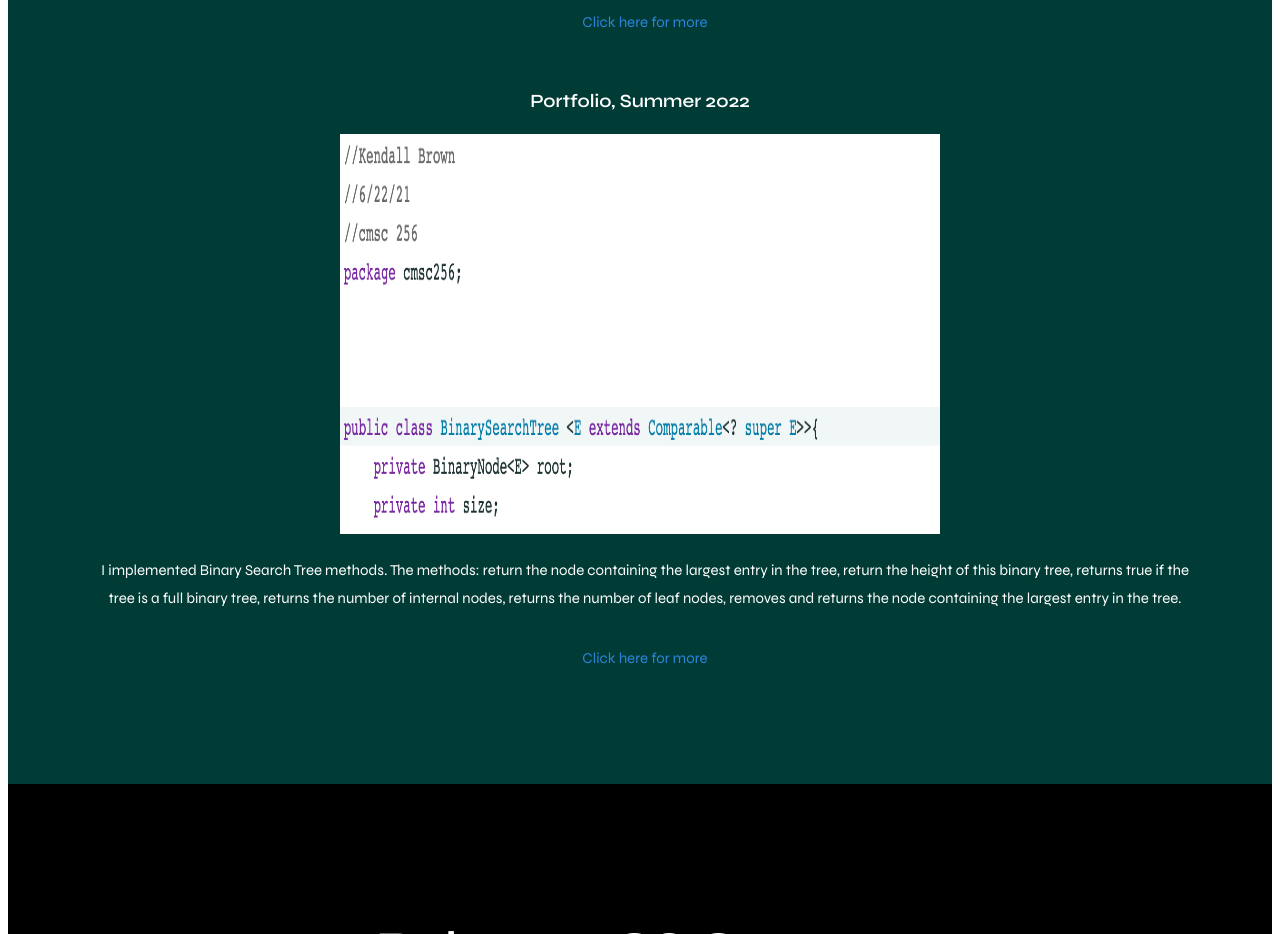
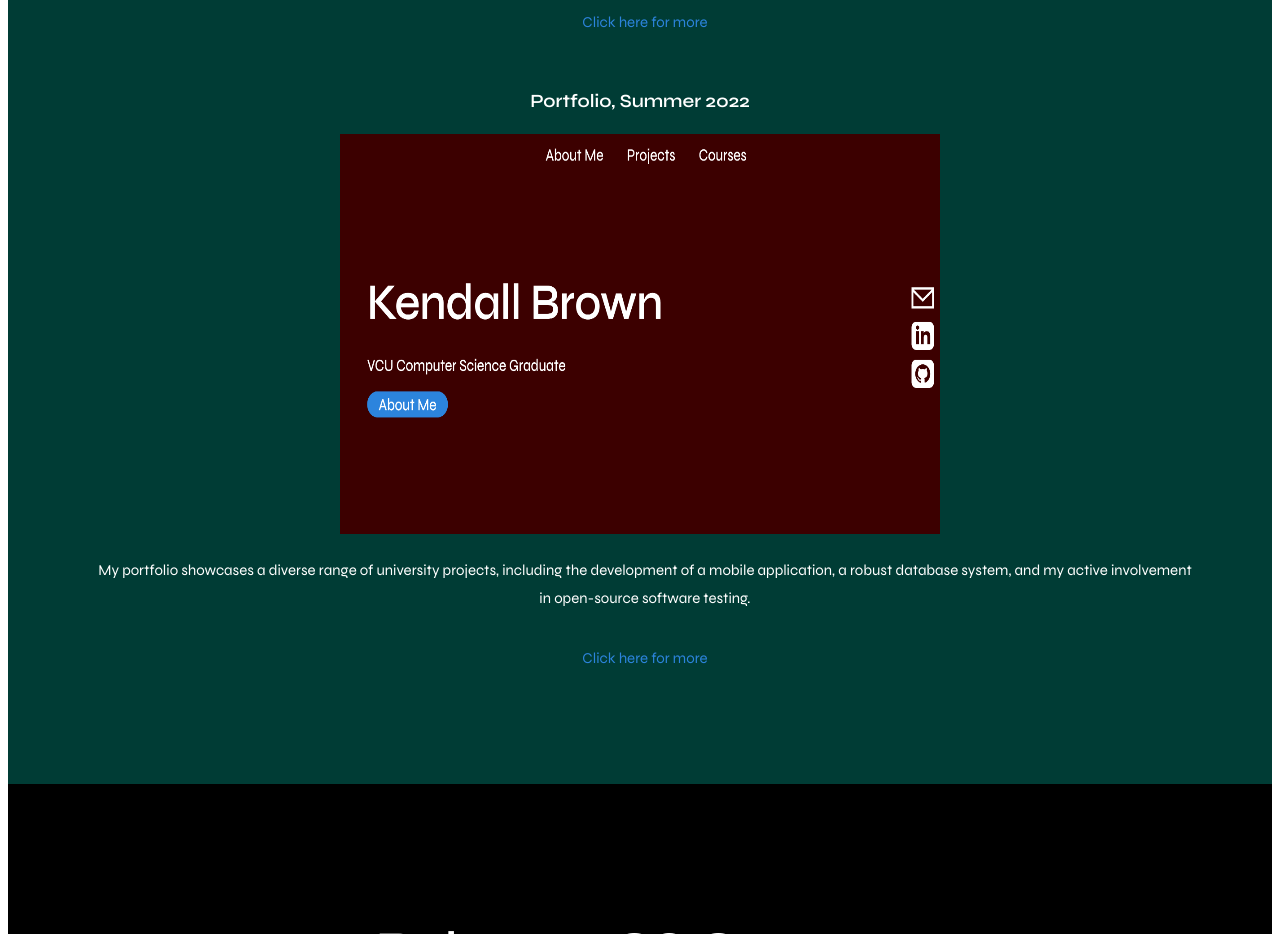
Before and after one commit to kendalljb20/kendalls-portfolio-site, a plain HTML site: page index.html in a window 1280 px wide. Shown: the part 2940-3874 px from the top of the page. Drawn offline with Linux system fonts and the light colour scheme.

Commit message:
Update index.html with portfolio

```diff
--- a/index.html
+++ b/index.html
@@ -79,12 +79,12 @@
 
     <h3>Portfolio, Summer 2022</h3>
     <div class="port">
-        <img class="project-image" src="src/images/project3.png" alt="Binary Search Tree Image">
-        <p class="subtext">I implemented Binary Search Tree methods. The methods: return the node containing the largest entry in the tree,
-            return the height of this binary tree, returns true if the tree is a full binary tree, returns the number of internal nodes,
-            returns the number of leaf nodes, removes and returns the node containing the largest entry in the tree.
+        <img class="project-image" src="src/images/portfolio_home_page.png" alt="Screenshot of Portfolio Home Page Image">
+        <p class="subtext">My portfolio showcases a diverse range of university projects, including the development of a mobile application,
+            a robust database system, and my active involvement in open-source software testing.
+
         </p>
-        <p class="subtext"> <a class="project-link"href="src/BinarySearchTree.java">Click here for more</a></p>
+        <p class="subtext"> <a class="project-link"href="https://kendalljb20.github.io/kendalls-portfolio-site/">Click here for more</a></p>
 
     </div>
 
```
